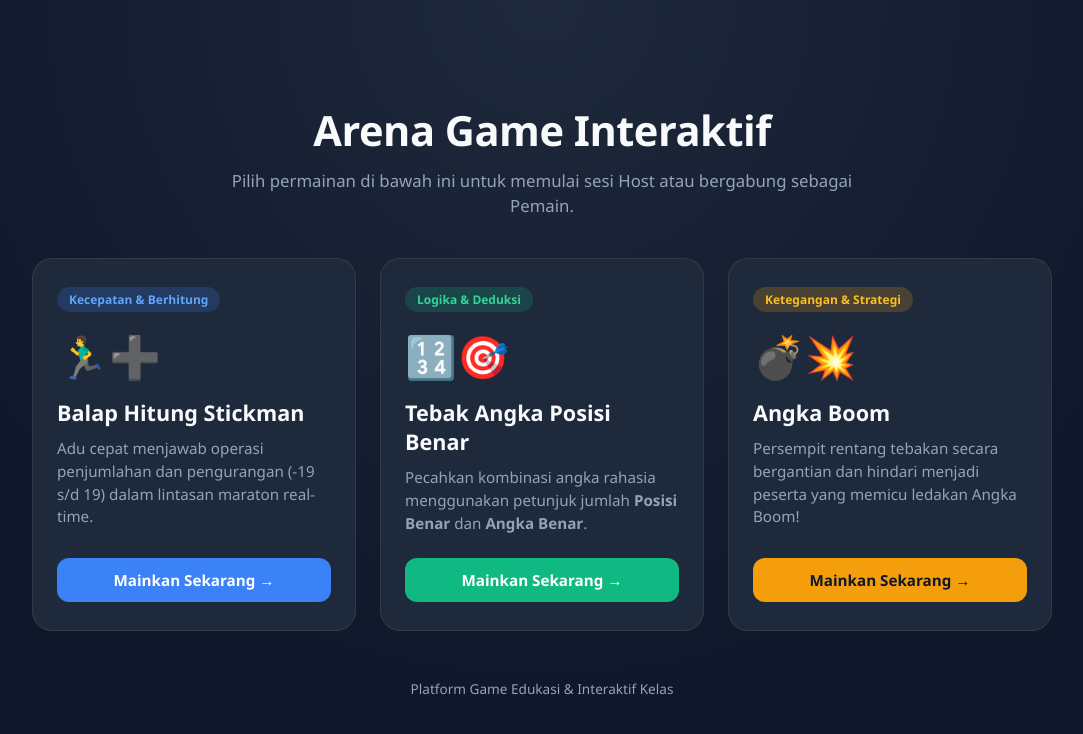
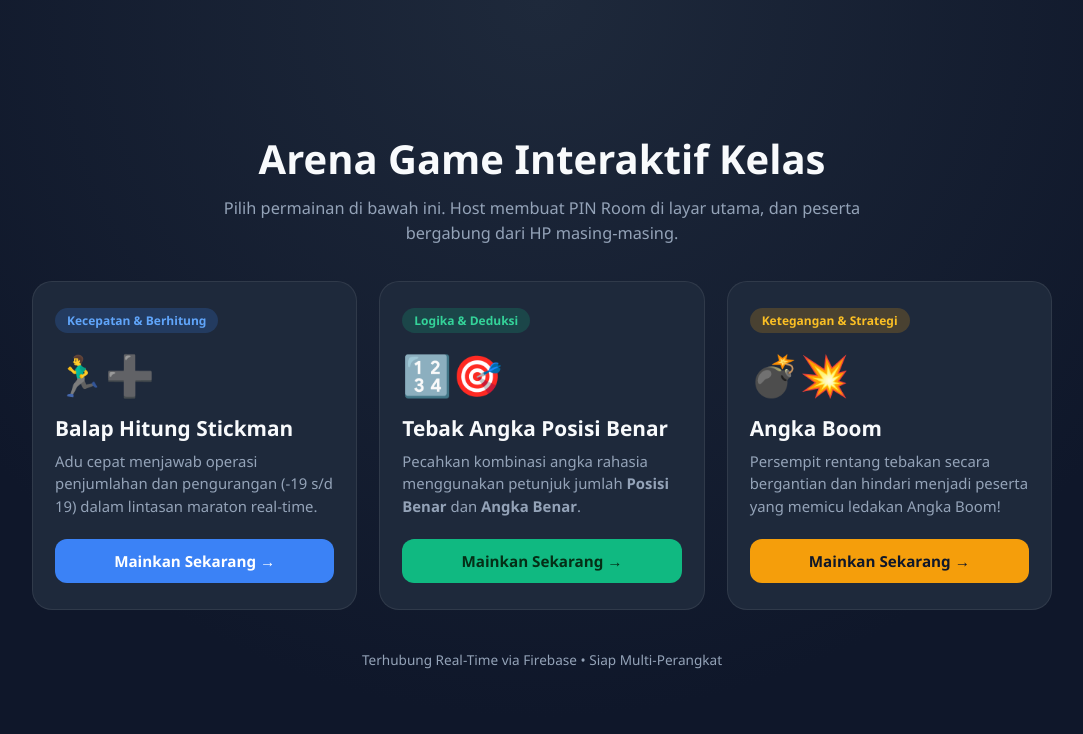
Before and after one commit to BelajarAI-dev/game, a plain HTML site: page index.html in a window 1280 px wide. Shown: the whole page, without its empty margins (98-1181 px from the left). Drawn offline with Linux system fonts and the light colour scheme.

Commit message:
Update index.html

```diff
--- a/index.html
+++ b/index.html
@@ -3,7 +3,7 @@
 <head>
   <meta charset="UTF-8" />
   <meta name="viewport" content="width=device-width, initial-scale=1.0" />
-  <title>Portal Game Interaktif Kelas</title>
+  <title>Arena Game Interaktif Kelas</title>
   <style>
     :root {
       --bg: #0f172a;
@@ -26,26 +26,13 @@
       justify-content: center;
       padding: 24px;
     }
-    header {
-      text-align: center;
-      max-width: 680px;
-      margin-bottom: 40px;
-    }
-    header h1 {
-      font-size: clamp(1.8rem, 4vw, 2.6rem);
-      font-weight: 800;
-      margin-bottom: 10px;
-      letter-spacing: -0.5px;
-    }
-    header p {
-      color: var(--muted);
-      font-size: 1.05rem;
-      line-height: 1.5;
-    }
+    header { text-align: center; max-width: 680px; margin-bottom: 36px; }
+    header h1 { font-size: clamp(1.8rem, 4vw, 2.5rem); font-weight: 800; margin-bottom: 10px; }
+    header p { color: var(--muted); font-size: 1.02rem; line-height: 1.5; }
     .grid {
       display: grid;
       grid-template-columns: repeat(auto-fit, minmax(280px, 1fr));
-      gap: 24px;
+      gap: 22px;
       width: 100%;
       max-width: 1020px;
     }
@@ -53,7 +40,7 @@
       background: var(--card);
       border: 1px solid rgba(255,255,255,0.08);
       border-radius: 20px;
-      padding: 28px 24px;
+      padding: 26px 22px;
       text-decoration: none;
       color: inherit;
       display: flex;
@@ -62,7 +49,7 @@
       transition: transform 0.2s ease, background 0.2s ease, box-shadow 0.2s ease;
     }
     .card:hover {
-      transform: translateY(-6px);
+      transform: translateY(-5px);
       background: var(--card-hover);
       box-shadow: 0 20px 35px -15px rgba(0,0,0,0.5);
     }
@@ -72,15 +59,15 @@
       font-weight: 700;
       padding: 4px 12px;
       border-radius: 999px;
-      margin-bottom: 16px;
+      margin-bottom: 14px;
       width: fit-content;
     }
     .b1 { background: rgba(59,130,246,0.2); color: #60a5fa; }
     .b2 { background: rgba(16,185,129,0.2); color: #34d399; }
     .b3 { background: rgba(245,158,11,0.2); color: #fbbf24; }
-    .icon { font-size: 2.6rem; margin-bottom: 14px; }
-    .card h2 { font-size: 1.35rem; margin-bottom: 10px; }
-    .card p { color: var(--muted); font-size: 0.95rem; line-height: 1.5; margin-bottom: 24px; }
+    .icon { font-size: 2.5rem; margin-bottom: 12px; }
+    .card h2 { font-size: 1.3rem; margin-bottom: 8px; }
+    .card p { color: var(--muted); font-size: 0.93rem; line-height: 1.5; margin-bottom: 22px; }
     .btn {
       text-align: center;
       padding: 12px;
@@ -90,27 +77,21 @@
       color: #fff;
     }
     .btn-1 { background: var(--accent-1); }
-    .btn-2 { background: var(--accent-2); }
+    .btn-2 { background: var(--accent-2); color: #052e16; }
     .btn-3 { background: var(--accent-3); color: #0f172a; }
-    footer {
-      margin-top: 48px;
-      color: var(--muted);
-      font-size: 0.85rem;
-      text-align: center;
-    }
+    footer { margin-top: 40px; color: var(--muted); font-size: 0.85rem; text-align: center; }
   </style>
 </head>
 <body>
   <header>
-    <h1>Arena Game Interaktif</h1>
-    <p>Pilih permainan di bawah ini untuk memulai sesi Host atau bergabung sebagai Pemain.</p>
+    <h1>Arena Game Interaktif Kelas</h1>
+    <p>Pilih permainan di bawah ini. Host membuat PIN Room di layar utama, dan peserta bergabung dari HP masing-masing.</p>
   </header>
 
   <main class="grid">
-    <!-- Game 1 -->
     <a href="./balap-hitung/index.html" class="card">
       <div>
-        <span class="badge b1">Kecepatan & Berhitung</span>
+        <span class="badge b1">Kecepatan &amp; Berhitung</span>
         <div class="icon">🏃‍♂️➕</div>
         <h2>Balap Hitung Stickman</h2>
         <p>Adu cepat menjawab operasi penjumlahan dan pengurangan (-19 s/d 19) dalam lintasan maraton real-time.</p>
@@ -118,10 +99,9 @@
       <div class="btn btn-1">Mainkan Sekarang →</div>
     </a>
 
-    <!-- Game 2 -->
     <a href="./tebak-angka/index.html" class="card">
       <div>
-        <span class="badge b2">Logika & Deduksi</span>
+        <span class="badge b2">Logika &amp; Deduksi</span>
         <div class="icon">🔢🎯</div>
         <h2>Tebak Angka Posisi Benar</h2>
         <p>Pecahkan kombinasi angka rahasia menggunakan petunjuk jumlah <strong>Posisi Benar</strong> dan <strong>Angka Benar</strong>.</p>
@@ -129,10 +109,9 @@
       <div class="btn btn-2">Mainkan Sekarang →</div>
     </a>
 
-    <!-- Game 3 -->
     <a href="./angka-boom/index.html" class="card">
       <div>
-        <span class="badge b3">Ketegangan & Strategi</span>
+        <span class="badge b3">Ketegangan &amp; Strategi</span>
         <div class="icon">💣💥</div>
         <h2>Angka Boom</h2>
         <p>Persempit rentang tebakan secara bergantian dan hindari menjadi peserta yang memicu ledakan Angka Boom!</p>
@@ -141,8 +120,6 @@
     </a>
   </main>
 
-  <footer>
-    Platform Game Edukasi & Interaktif Kelas
-  </footer>
+  <footer>Terhubung Real-Time via Firebase • Siap Multi-Perangkat</footer>
 </body>
 </html>
```
